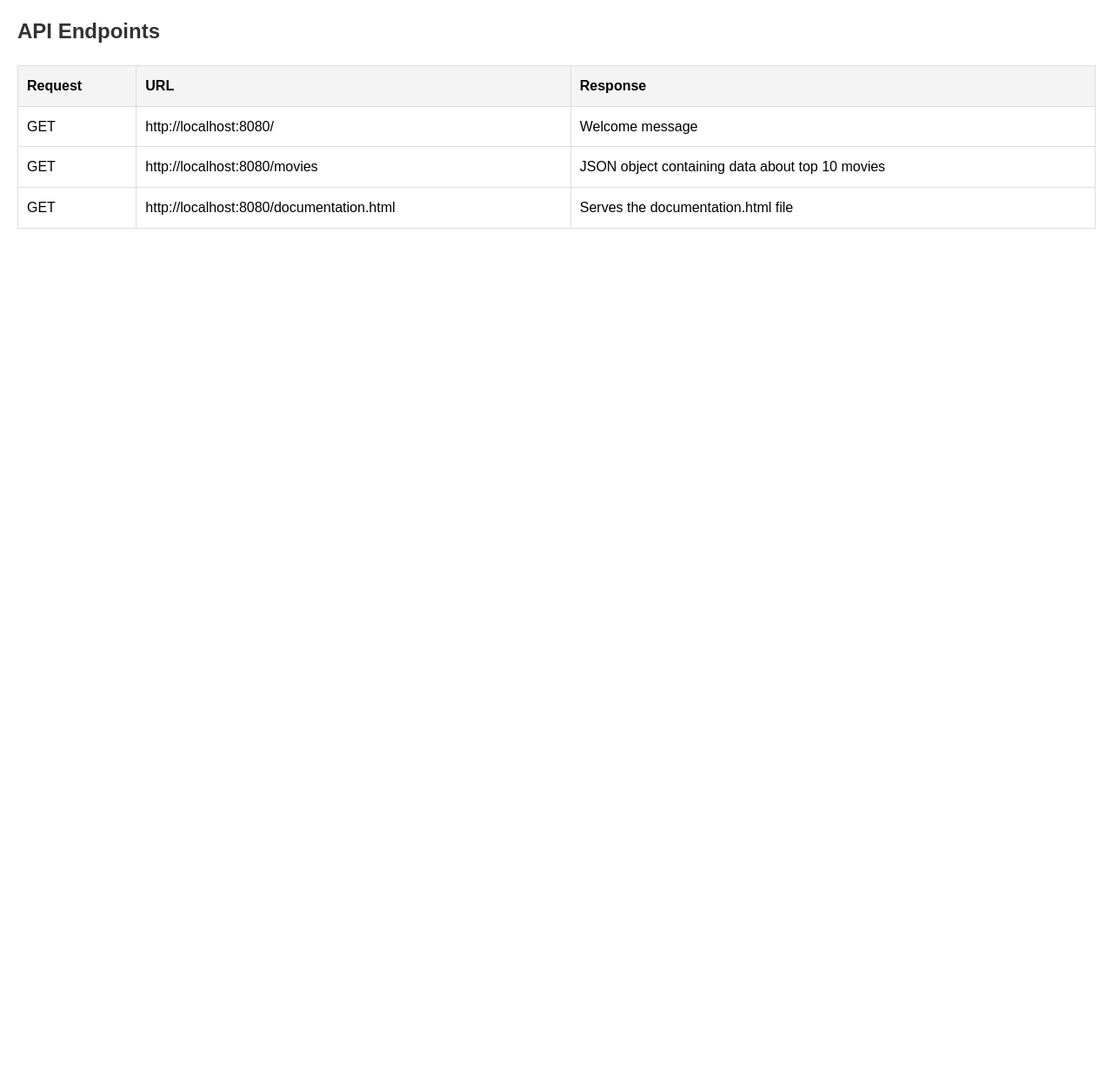
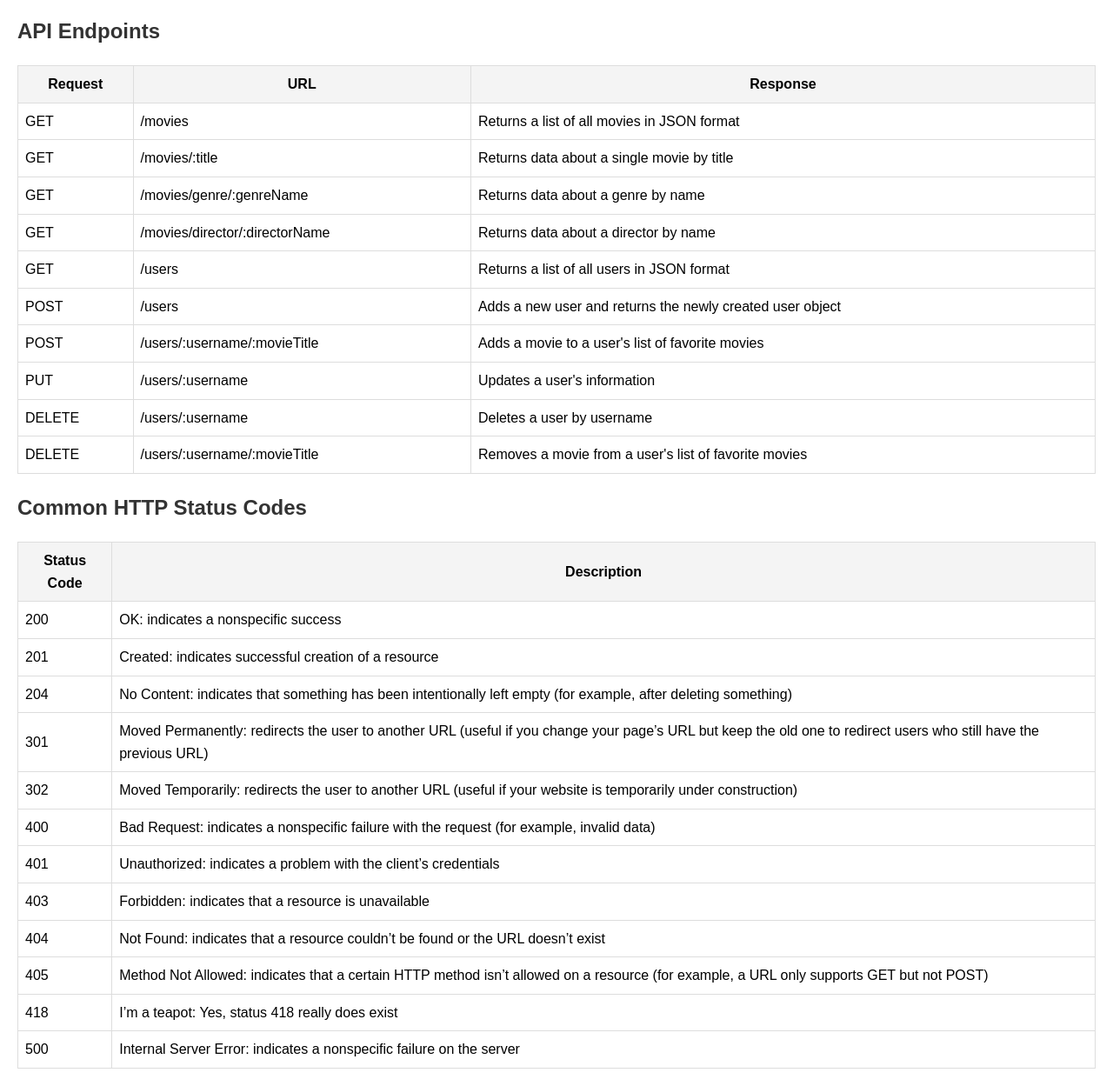
Before and after one commit to TirkarParth/movie_api, a website: page public/documentation.html in a window 1280 px wide. Shown: the part 1032-2281 px from the top of the page at 87% size. Before the commit the page ends 1315 px from the top, so only its background shows below. Drawn offline with Linux system fonts and the light colour scheme.

Commit message:
Add tables for API endpoints and HTTP status codes
Added two new tables to documentation.html. The first table lists the API endpoints with their corresponding request methods and responses, providing a clear reference for users interacting with the Movie API. The second table details common HTTP status codes and their meanings, offering additional context for the responses received from the API. These updates enhance the documentation by making it more comprehensive and user-friendly.

```diff
--- a/public/documentation.html
+++ b/public/documentation.html
@@ -32,9 +32,8 @@
             margin: 20px 0;
         }
         th, td {
-            padding: 10px;
             border: 1px solid #ddd;
-            text-align: left;
+            padding: 8px;
         }
         th {
             background-color: #f4f4f4;
@@ -98,30 +97,117 @@
 
     <h2>API Endpoints</h2>
     <table>
-        <thead>
         <tr>
             <th>Request</th>
             <th>URL</th>
             <th>Response</th>
         </tr>
-        </thead>
-        <tbody>
         <tr>
             <td>GET</td>
-                <td>http://localhost:8080/</td>
-                <td>Welcome message</td>
+            <td>/movies</td>
+            <td>Returns a list of all movies in JSON format</td>
         </tr>
         <tr>
             <td>GET</td>
-                <td>http://localhost:8080/movies</td>
-                <td>JSON object containing data about top 10 movies</td>
+            <td>/movies/:title</td>
+            <td>Returns data about a single movie by title</td>
         </tr>
         <tr>
             <td>GET</td>
-                <td>http://localhost:8080/documentation.html</td>
-                <td>Serves the documentation.html file</td>
+            <td>/movies/genre/:genreName</td>
+            <td>Returns data about a genre by name</td>
         </tr>
-        </tbody>
+        <tr>
+            <td>GET</td>
+            <td>/movies/director/:directorName</td>
+            <td>Returns data about a director by name</td>
+        </tr>
+        <tr>
+            <td>GET</td>
+            <td>/users</td>
+            <td>Returns a list of all users in JSON format</td>
+        </tr>
+        <tr>
+            <td>POST</td>
+            <td>/users</td>
+            <td>Adds a new user and returns the newly created user object</td>
+        </tr>
+        <tr>
+            <td>POST</td>
+            <td>/users/:username/:movieTitle</td>
+            <td>Adds a movie to a user's list of favorite movies</td>
+        </tr>
+        <tr>
+            <td>PUT</td>
+            <td>/users/:username</td>
+            <td>Updates a user's information</td>
+        </tr>
+        <tr>
+            <td>DELETE</td>
+            <td>/users/:username</td>
+            <td>Deletes a user by username</td>
+        </tr>
+        <tr>
+            <td>DELETE</td>
+            <td>/users/:username/:movieTitle</td>
+            <td>Removes a movie from a user's list of favorite movies</td>
+        </tr>
+    </table>
+
+    <h2>Common HTTP Status Codes</h2>
+    <table>
+        <tr>
+            <th>Status Code</th>
+            <th>Description</th>
+        </tr>
+        <tr>
+            <td>200</td>
+            <td>OK: indicates a nonspecific success</td>
+        </tr>
+        <tr>
+            <td>201</td>
+            <td>Created: indicates successful creation of a resource</td>
+        </tr>
+        <tr>
+            <td>204</td>
+            <td>No Content: indicates that something has been intentionally left empty (for example, after deleting something)</td>
+        </tr>
+        <tr>
+            <td>301</td>
+            <td>Moved Permanently: redirects the user to another URL (useful if you change your page’s URL but keep the old one to redirect users who still have the previous URL)</td>
+        </tr>
+        <tr>
+            <td>302</td>
+            <td>Moved Temporarily: redirects the user to another URL (useful if your website is temporarily under construction)</td>
+        </tr>
+        <tr>
+            <td>400</td>
+            <td>Bad Request: indicates a nonspecific failure with the request (for example, invalid data)</td>
+        </tr>
+        <tr>
+            <td>401</td>
+            <td>Unauthorized: indicates a problem with the client’s credentials</td>
+        </tr>
+        <tr>
+            <td>403</td>
+            <td>Forbidden: indicates that a resource is unavailable</td>
+        </tr>
+        <tr>
+            <td>404</td>
+            <td>Not Found: indicates that a resource couldn’t be found or the URL doesn’t exist</td>
+        </tr>
+        <tr>
+            <td>405</td>
+            <td>Method Not Allowed: indicates that a certain HTTP method isn’t allowed on a resource (for example, a URL only supports GET but not POST)</td>
+        </tr>
+        <tr>
+            <td>418</td>
+            <td>I’m a teapot: Yes, status 418 really does exist</td>
+        </tr>
+        <tr>
+            <td>500</td>
+            <td>Internal Server Error: indicates a nonspecific failure on the server</td>
+        </tr>
     </table>
 </body>
 </html>
```
Also changed, not shown: log.txt (+8 -0 lines). Lines whose indentation alone changed are shown as unchanged.
